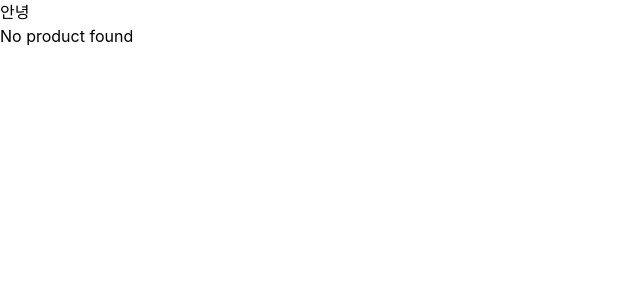
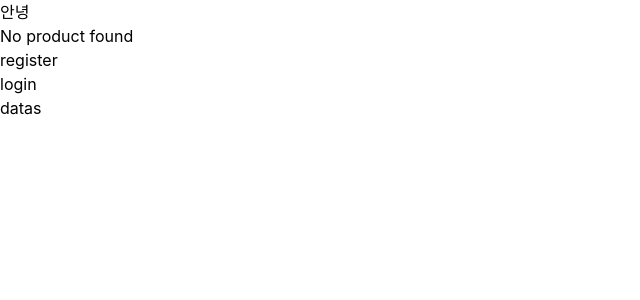
Before and after one commit to Regulus55/narak, a React (Create React App) app: page / in a window 1280 px wide. Shown: the top 300 px of the page, without its empty margins (0-640 px from the left). Built offline with nearby package versions, Linux system fonts and the light colour scheme; no server answers; the database is empty.

Commit message:
single search input update

```diff
--- a/src/pages/Datas.tsx
+++ b/src/pages/Datas.tsx
@@ -8,6 +8,7 @@ interface StockData {
   l: number; // Low price
   o: number; // Open price
   pc: number; // Previous close
+  dp: number | null;
 }
 
 const Datas = () => {
@@ -17,41 +18,50 @@ const Datas = () => {
   const [singleStockData, setSingleStockData] = useState<any | null>();
   const [stockDataError, setStockDataError] = useState<string | null>(null);
 
-  const getSingleStockData = useCallback(
-    async (stockSearchInput: string) => {
+  const getSingleStockData = useCallback(async (stockSearchInput: string) => {
     try {
       const API_KEY = process.env.REACT_APP_FINNHUB_API_KEY;
       const url = `https://finnhub.io/api/v1/quote?symbol=${stockSearchInput}&token=${API_KEY}`;
       const response = await axios.get<StockData>(url);
-
-        if (response.status === 200) {
+      console.log(response);
+      if (response.data.dp === null) {
+        setSingleStockData(null);
+        setStockDataError("주식이름을 다시한번 확인해봐요");
+      } else if (response.status === 200) {
         setSingleStockData(response.data);
         setStockDataError(null);
       }
+      console.log("받아옴");
     } catch (error: any) {
-        setStockDataError(error.response.data.error);
+      setSingleStockData(null);
+      setStockDataError(
+        error.response.data.error || "데이터를 받아오는데 실패했읍니다"
+      );
       console.log(error.response.data.error);
     }
-    },
-    [stockSearchInput]
-  );
+  }, []);
 
   useEffect(() => {
     const intervalId = setInterval(() => {
+      if (stockSearchInput) {
         getSingleStockData(stockSearchInput);
-    }, 1000);
+      }
+    }, 3000);
 
     return () => clearInterval(intervalId);
-  }, [stockSearchInput]);
+  }, [stockSearchInput, getSingleStockData]);
 
   return (
     <div>
       <h1>Stock Data Search</h1>
-      {/* <div>{getStockDataError}</div> */}
       <input
         type="text"
         value={stockSearchInput}
-        onChange={(e) => setStockSearchInput(e.target.value)}
+        onChange={(e) =>
+          setStockSearchInput(
+            e.target.value.replace(/[^a-zA-Z]/g, "").toUpperCase()
+          )
+        }
         placeholder="Enter stock symbol (e.g., AAPL)"
       />
       <button onClick={() => getSingleStockData(stockSearchInput)}>
--- a/src/pages/Home.tsx
+++ b/src/pages/Home.tsx
@@ -1,5 +1,6 @@
 import React, { useEffect, useState } from "react";
 import { auth, firestore, storage } from "../firebaseConfig";
+import { useNavigate } from "react-router-dom";
 
 type ProductType = {
   이름: string;
@@ -10,6 +11,8 @@ type ProductType = {
 const Home = () => {
   const [product, setProduct] = useState<ProductType | null>(null);
   const [loading, setLoading] = useState(true);
+
+  const navigate = useNavigate();
 
   useEffect(() => {
     // Firestore에서 'product' 컬렉션에서 '상품1' 문서 가져오기
@@ -48,6 +51,16 @@ const Home = () => {
       ) : (
         <p>No product found</p>
       )}
+
+      <p>
+        <button onClick={() => navigate("/register")}>register</button>
+      </p>
+      <p>
+        <button onClick={() => navigate("/login")}>login</button>
+      </p>
+      <p>
+        <button onClick={() => navigate("/datas")}>datas</button>
+      </p>
     </div>
   );
 };
--- /dev/null
+++ b/src/pages/Login.tsx
@@ -0,0 +1,7 @@
+import React from "react";
+
+const Login = () => {
+  return <div>Login</div>;
+};
+
+export default Login;
--- /dev/null
+++ b/src/pages/Register.tsx
@@ -0,0 +1,7 @@
+import React from "react";
+
+const Register = () => {
+  return <div>Register</div>;
+};
+
+export default Register;
--- a/src/pages/index.tsx
+++ b/src/pages/index.tsx
@@ -2,5 +2,7 @@ import QuotesList from "./QuotesList";
 import NotFound from "./NotFound";
 import Home from "./Home";
 import Datas from "./Datas";
+import Register from "./Register";
+import Login from "./Login";
 
-export { QuotesList, NotFound, Home, Datas };
+export { QuotesList, NotFound, Home, Datas, Register, Login };
```
Also changed, not shown: src/router.tsx (+9 -1 lines). Lines whose indentation alone changed are shown as unchanged.
